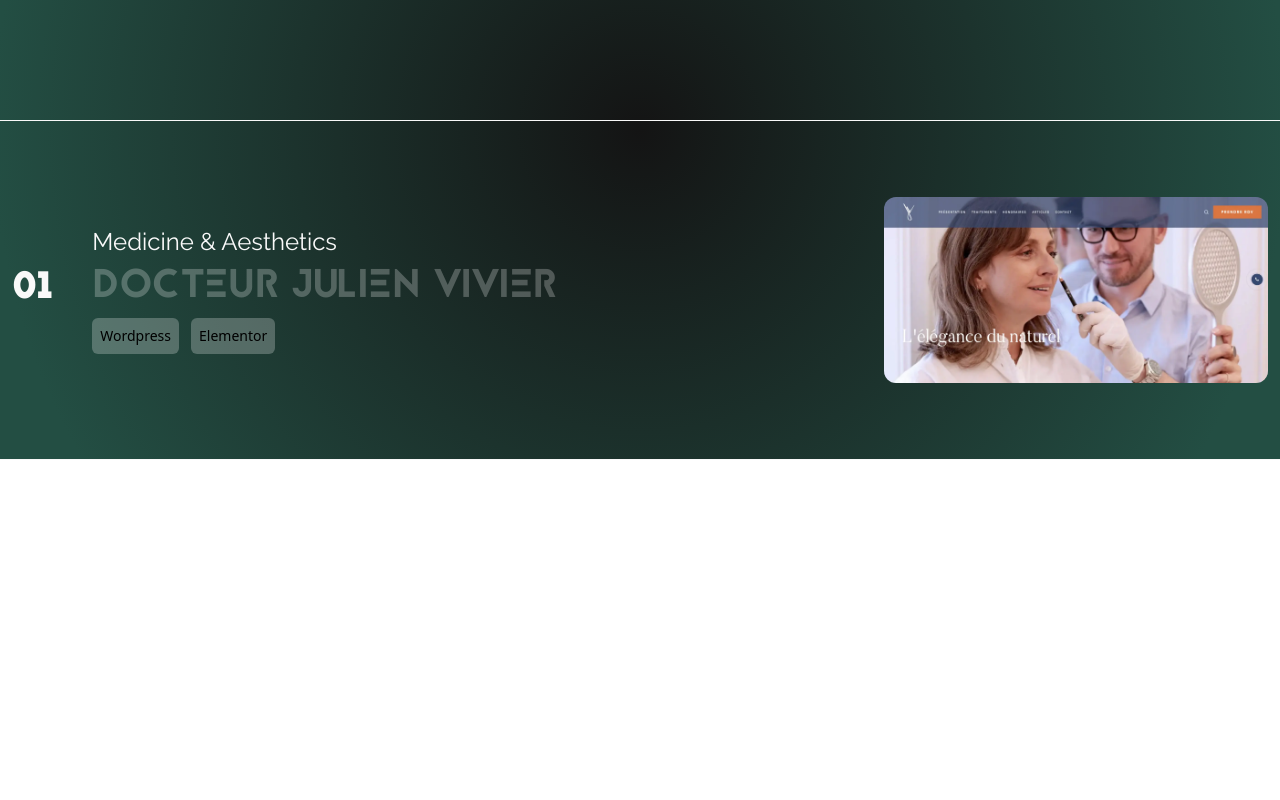
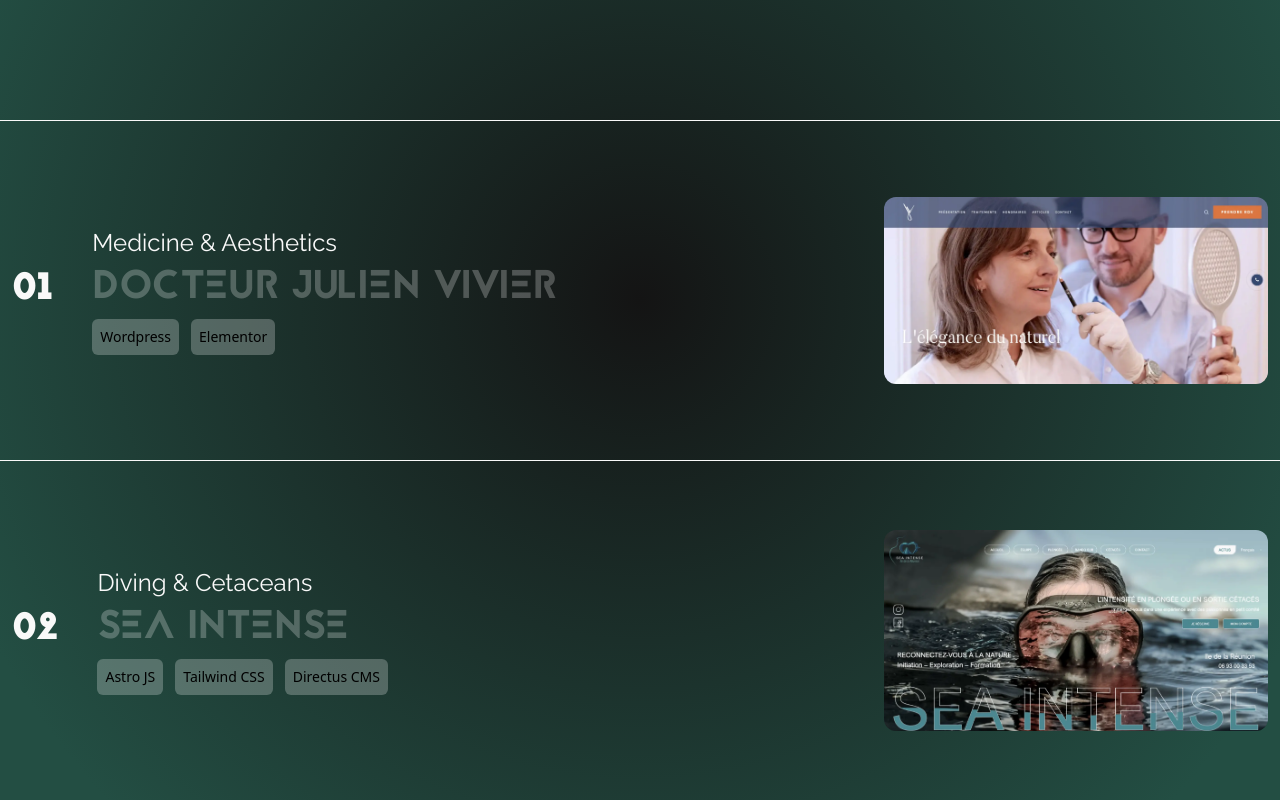
Before and after one commit to webcreatis/WC, a Next.js app: page / in a window 1280 px wide. Shown: the part 1000-1800 px from the top of the page. Before the commit the page ends 1460 px from the top, so only its background shows below. Built offline with nearby package versions, Linux system fonts and the light colour scheme.

Commit message:
WEBCREATIS > add sea intense project

```diff
--- a/app/components/worksSection.tsx
+++ b/app/components/worksSection.tsx
@@ -1,5 +1,6 @@
 import { TrafficCone } from "lucide-react";
 import vivierPics from "../assets/images/site-dr-julien-vivier.webp";
+import seaIntensePics from "../assets/images/site-seaintense.webp";
 import CardWork from "../ui/CardWork";
 
 export default function WorksSection() {
@@ -30,6 +31,17 @@ export default function WorksSection() {
           skillTwo="Elementor"
           pics={vivierPics}
         />
+        <CardWork
+          title="Sea Intense"
+          desc="Diving & Cetaceans"
+          number="02"
+          titleMarquee="SEA INTENSE"
+          link="https://www.seaintense.re/"
+          skillOne="Astro JS"
+          skillTwo="Tailwind CSS"
+          skillThree="Directus CMS"
+          pics={seaIntensePics}
+        />
       </ul>
     </section>
   );
--- a/app/ui/CardWork.tsx
+++ b/app/ui/CardWork.tsx
@@ -9,6 +9,7 @@ type cardWoksProps = {
   link: string;
   skillOne: string;
   skillTwo: string;
+  skillThree?: string;
   pics: StaticImageData | string;
 };
 
@@ -20,11 +21,12 @@ export default function CardWork({
   link,
   skillOne,
   skillTwo,
+  skillThree,
   pics,
 }: cardWoksProps) {
   return (
     <>
-      <li className="flex justify-between items-center h-[21.25rem] transition ease-out border-t-[1px] border-b-[1px] border-white hover:bg-green hover:border-t-green hover:border-b-green cursor-pointer overflow-hidden whitespace-nowrap relative group">
+      <li className="flex justify-between items-center h-[21.25rem] transition ease-out border-t-[1px] border-white hover:bg-green hover:border-t-green hover:border-b-green cursor-pointer overflow-hidden whitespace-nowrap relative group">
         <Link href={link}>
           <span className="w-full invisible uppercase inline-block text-white text-[2000%] font-extrabold font-raleway absolute -top-[4rem] group-hover:visible group-hover:animate-marquee group-hover:opacity-20">
             {titleMarquee}
@@ -48,15 +50,23 @@ export default function CardWork({
               <span className="inline-block text-sm bg-white bg-opacity-25 group-hover:bg-opacity-100 p-2 rounded-md">
                 {skillTwo}
               </span>
+              {skillThree ? (
+                <span className="inline-block text-sm bg-white bg-opacity-25 group-hover:bg-opacity-100 p-2 rounded-md">
+                  {skillThree}
+                </span>
+              ) : (
+                <></>
+              )}
             </div>
           </div>
         </div>
-        <div className="w-[30%] height-[78%] mr-3 z-20">
+        <div className="w-[30%] mr-3 z-20">
           <Image
             src={pics}
-            alt="Picture of the author"
-            className="rounded-xl object-cover"
-            height={250}
+            alt={`image du site ${title}`}
+            className="rounded-xl"
+            width={450}
+            height={450}
             // blurDataURL="data:..." automatically provided
             // placeholder="blur" // Optional blur-up while loading
           />
```
Also changed, not shown: app/assets/images/site-seaintense.webp (added).
